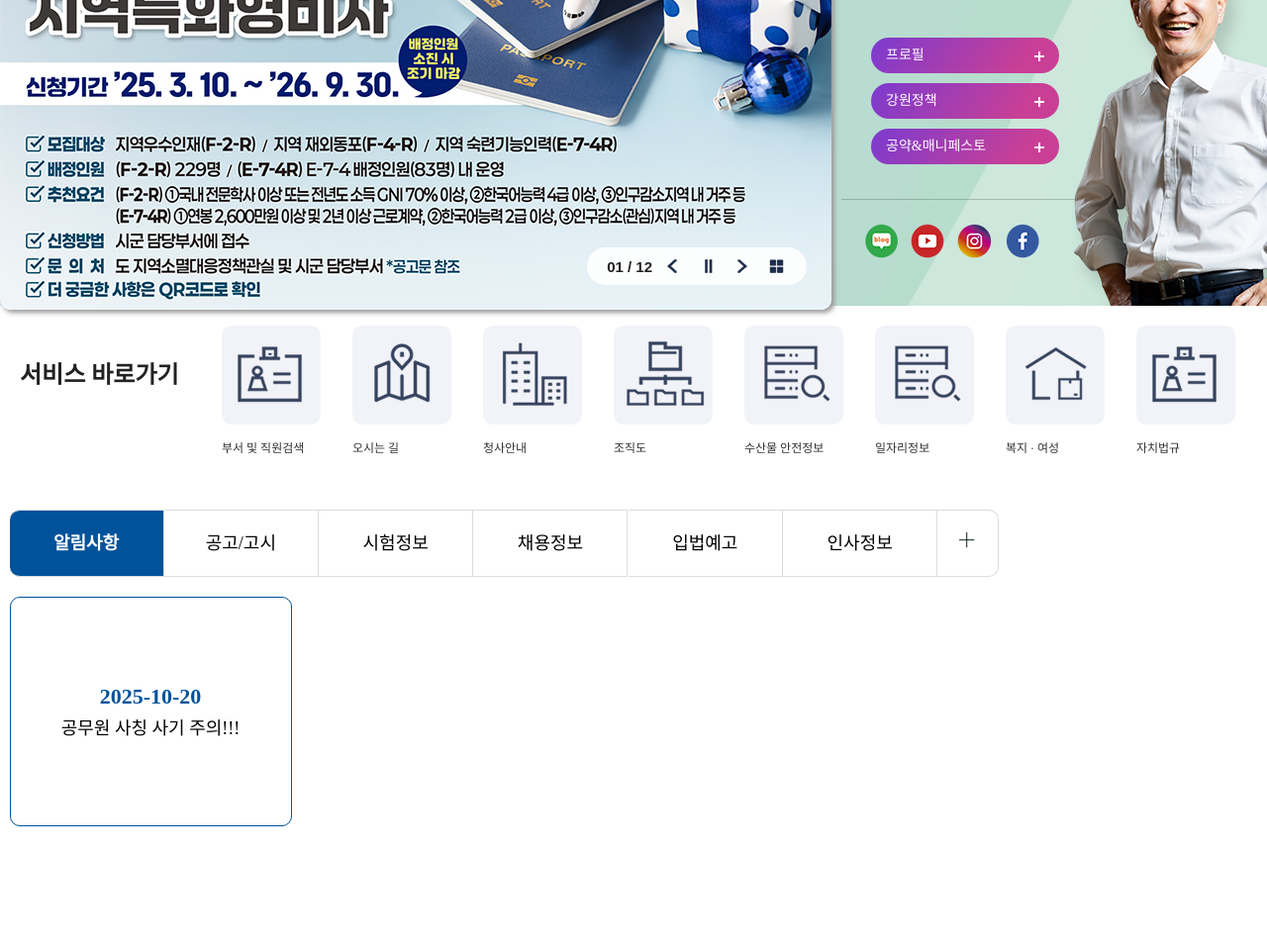
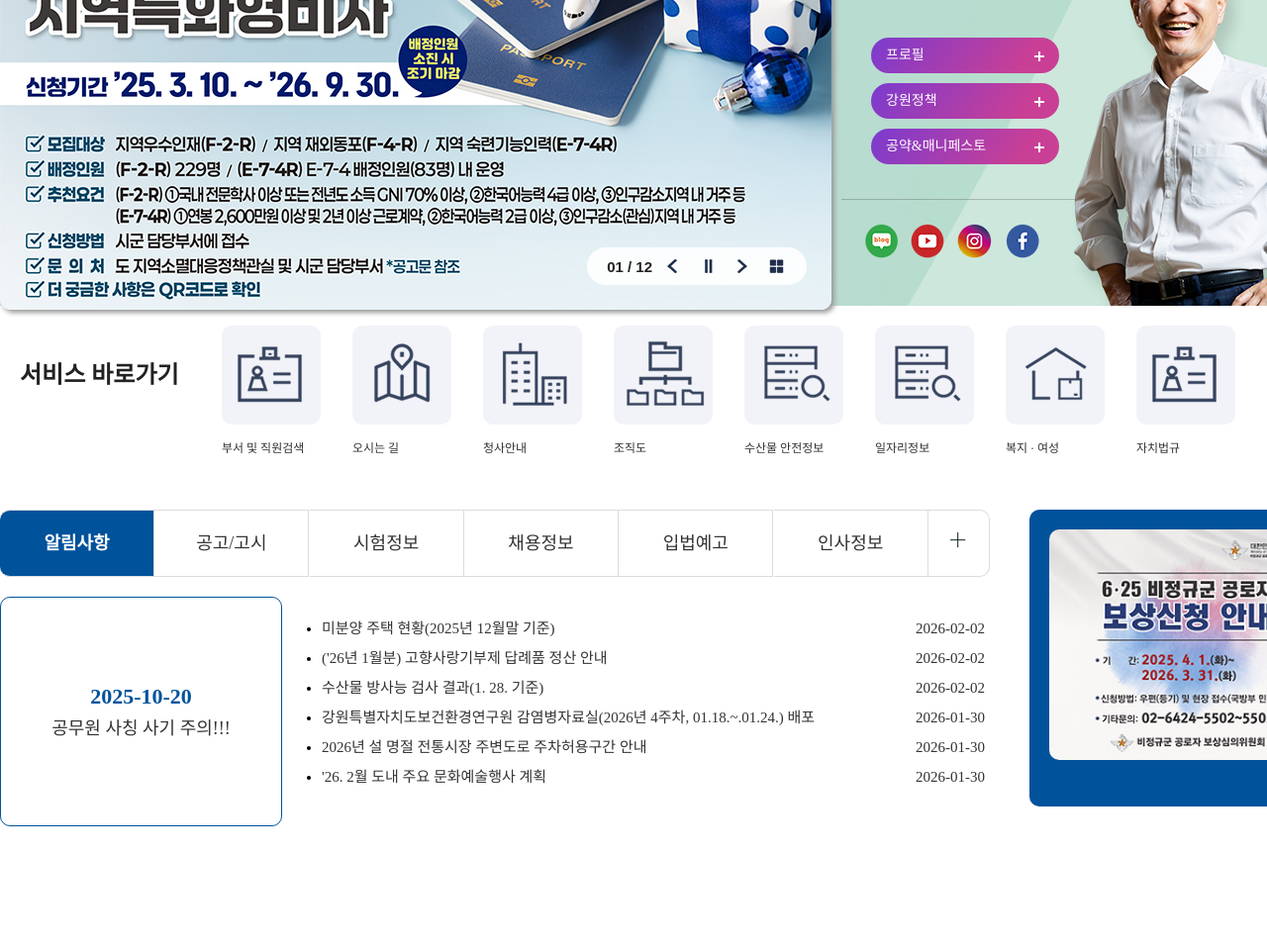
Before and after one commit to deldeldep/gwd, a plain HTML site: page index.html in a window 1280 px wide. Shown: the part 349-1307 px from the top of the page at 99% size. Drawn offline with nearby package versions, Linux system fonts and the light colour scheme; a script that the page names is missing.

Commit message:
noticesection

```diff
--- a/css/style.css
+++ b/css/style.css
@@ -1,6 +1,6 @@
 *{margin: 0;padding: 0;box-sizing: border-box;}
 ul{list-style: none;}
-a{text-decoration: none; color: #000;}
+a{text-decoration: none; color: #333;}
 .ir_so{opacity: 0;}
 
 .inner{
@@ -250,7 +250,7 @@ main #banner{
 }
 #banner .mainslide .slideBox{
     transition: .5s;
-
+    width: 1400px;
 }
 #banner .mainslide .slideBox a{
     display: block;
@@ -449,8 +449,11 @@ main #banner{
 
 #notice{
     margin-top: 50px;
-    width: 1419px;
+
     height: 427px;
+}
+#notice .inner{
+    display: flex;
 }
 #notice .inner .notice-box{
     width: 1000px;
@@ -503,6 +506,7 @@ main #banner{
     margin-top: 20px;
 }
 .notice-box .notice-listbx .notice-item{
+    width: 285px;
     height: 100%;
 }
 .notice-box .notice-listbx .notice-item a{
@@ -528,6 +532,48 @@ main #banner{
 .notice-box .notice-listbx .notice-item span{
     font-size: 18px;
 }
-#notice .inner .notice-slide{
-    width: 380px;
+.notice-listbx .notice-lists{
+    width: 670px;
+    margin-left: 40px;
+    margin-top: 25px;
 }
+.notice-listbx .notice-lists ul{}
+.notice-listbx .notice-lists ul li{
+    margin-bottom: 15px;
+    list-style: disc;
+    font-size: 15px;
+}
+.notice-listbx .notice-lists ul li a{
+    display: flex;
+    justify-content: space-between;
+}
+.notice-listbx .notice-lists ul li a span{}
+.notice-listbx .notice-lists ul li a em{}
+
+#notice .inner .notice-slidebox{
+    width: 320px;
+    height: 300px;
+    background: #00529b;
+    border-radius: 10px;
+    padding: 20px 20px 0;
+    margin-left: 40px;
+    display: flex;
+    flex-direction: column;
+}
+.notice-slidebox .notice-slidebox-slides{
+    width: 280px;
+    border-radius: 10px;
+    overflow: hidden;
+}
+.notice-slidebox-slides .notice-slidebox-slide{
+    display: flex;
+    width: 1400px;
+}
+.notice-slidebox-slide a{
+    width: 280px;
+
+}
+.notice-slidebox-slide a img{
+    display: block;
+    width: 100%;
+}
--- a/index.html
+++ b/index.html
@@ -285,8 +285,8 @@
             </div>
         </section>
         <section id="notice">
+            <h2 class="ir_so">공지</h2>
             <div class="inner">
-                <h2 class="ir_so">공지</h2>
                 <div class="notice-box">
                     <div class="notice-titles">
                         <div class="notice-title first active">
@@ -318,10 +318,60 @@
                                 <span>공무원 사칭 사기 주의!!!</span>
                             </a>
                         </div>
-                        <div class="notice-lists"></div>
+                        <div class="notice-lists">
+                            <ul>
+                                <li>
+                                    <a href="#">
+                                        <span>미분양 주택 현황(2025년 12월말 기준)</span>
+                                        <em>2026-02-02</em>
+                                    </a>
+                                </li>
+                                <li>
+                                    <a href="#">
+                                        <span>('26년 1월분) 고향사랑기부제 답례품 정산 안내</span>
+                                        <em>2026-02-02</em>
+                                    </a>
+
+                                </li>
+                                <li>
+                                    <a href="#">
+                                        <span>수산물 방사능 검사 결과(1. 28. 기준)</span>
+                                        <em>2026-02-02</em>
+                                    </a>
+
+                                </li>
+                                <li>
+                                    <a href="#">
+                                        <span>강원특별자치도보건환경연구원 감염병자료실(2026년 4주차, 01.18.~.01.24.) 배포</span>
+                                        <em>2026-01-30</em>
+                                    </a>
+                                </li>
+                                <li>
+                                    <a href="#">
+                                        <span>2026년 설 명절 전통시장 주변도로 주차허용구간 안내</span>
+                                        <em>2026-01-30</em>
+                                    </a>
+                                </li>
+                                <li>
+                                    <a href="#">
+                                        <span>'26. 2월 도내 주요 문화예술행사 계획</span>
+                                        <em>2026-01-30</em>
+                                    </a>
+                                </li>
+                            </ul>
+                        </div>
                     </div>
                 </div>
-                <div class="notice-slide"></div>
+                <div class="notice-slidebox">
+                    <div class="notice-slidebox-slides">
+                        <div class="notice-slidebox-slide">
+                            <a href="#"><img src="./img/popupzone_PPGWPV02_20250314143230.jpg" alt="popup"></a>
+                            <a href="#"><img src="./img/popupzone_PPGWPV02_20251210163726.jpg" alt="popup"></a>
+                            <a href="#"><img src="./img/popupzone_PPGWPV02_20251210165904.jpg" alt="popup"></a>
+                        </div>
+                    </div>
+                    <div class="notice-slidebox-control"></div>
+                </div>
             </div>
         </section>
         <section id="information">
```
